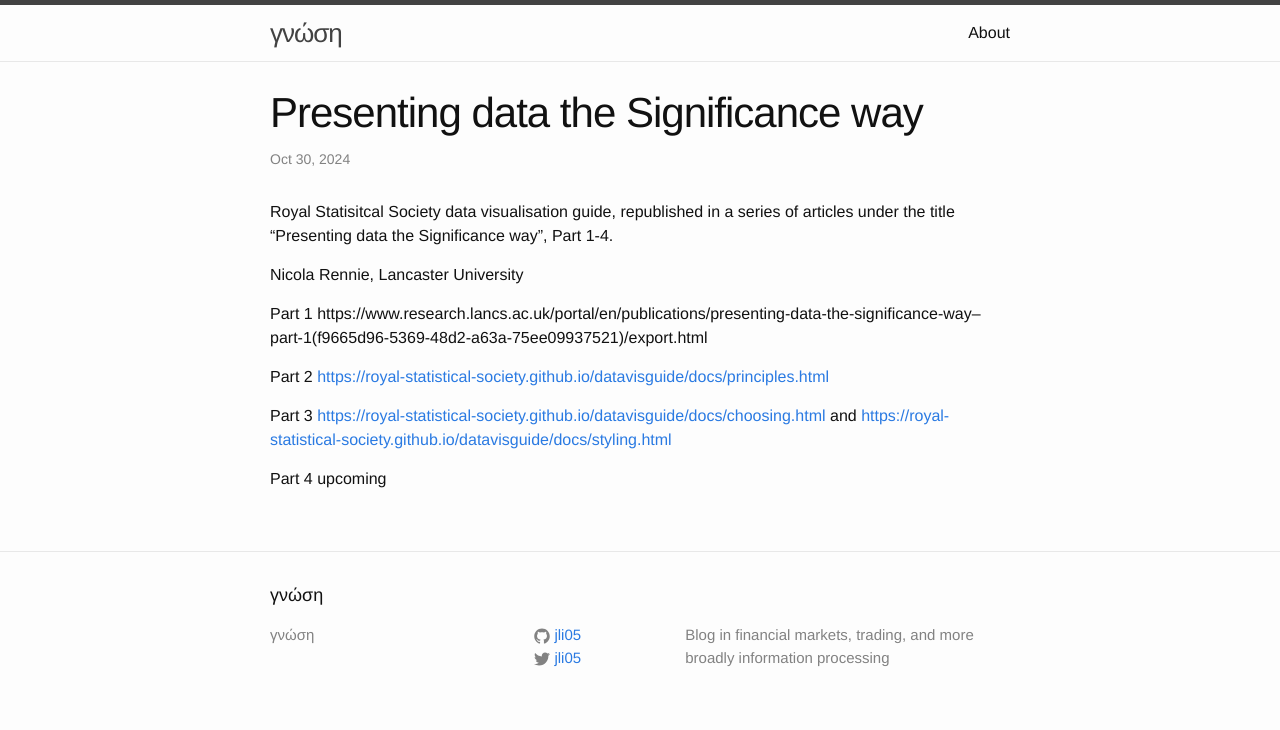
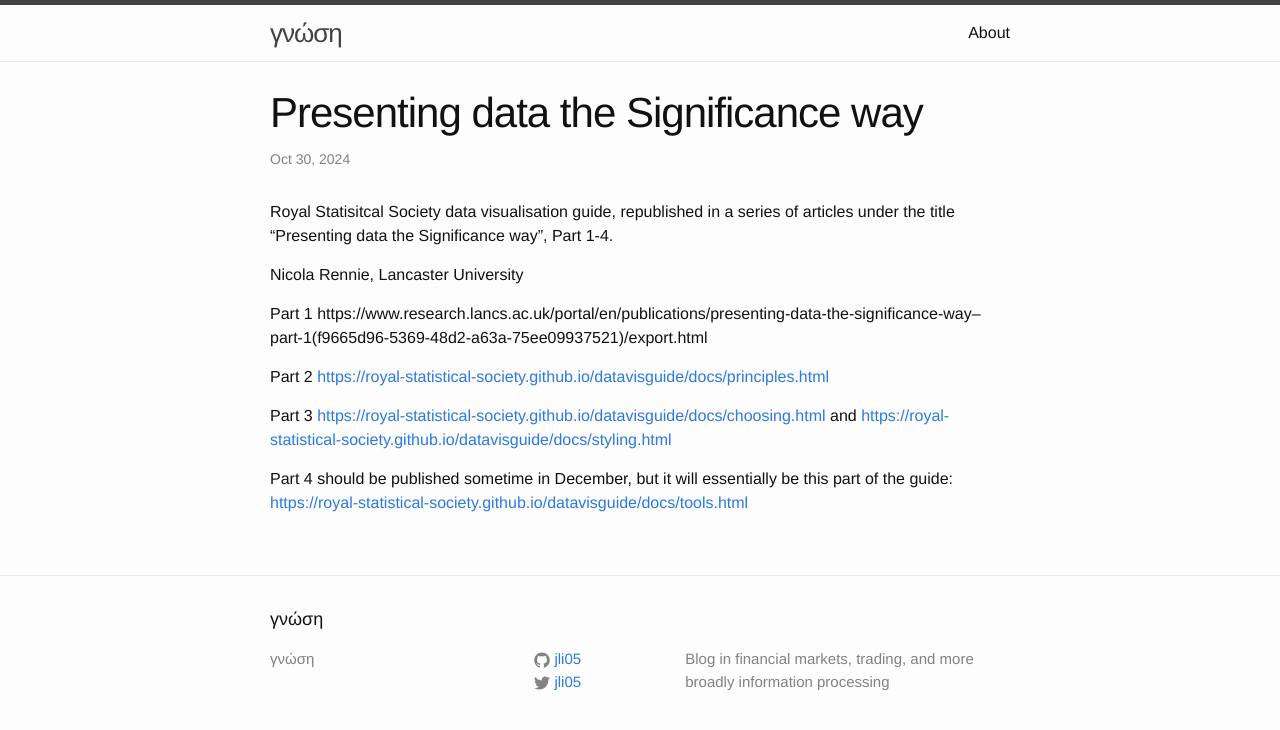
Before and after one commit to jli05/jli05.github.io, a Jekyll site: the page built from _posts/2024-10-30-Presenting-data-the-Significance-way.md, in a window 1280 px wide. Shown: the top 730 px of the page. Built offline with Jekyll 4.4.1, drawn with Linux system fonts in a browser that asks for light colours.

Commit message:
add info about part 4

```diff
--- a/_posts/2024-10-30-Presenting-data-the-Significance-way.md
+++ b/_posts/2024-10-30-Presenting-data-the-Significance-way.md
@@ -13,4 +13,4 @@ Part 2 [https://royal-statistical-society.github.io/datavisguide/docs/principles
 
 Part 3 [https://royal-statistical-society.github.io/datavisguide/docs/choosing.html](https://royal-statistical-society.github.io/datavisguide/docs/choosing.html) and [https://royal-statistical-society.github.io/datavisguide/docs/styling.html](https://royal-statistical-society.github.io/datavisguide/docs/styling.html)
 
-Part 4 upcoming
+Part 4 should be published sometime in December, but it will essentially be this part of the guide: [https://royal-statistical-society.github.io/datavisguide/docs/tools.html](https://royal-statistical-society.github.io/datavisguide/docs/tools.html)
```
